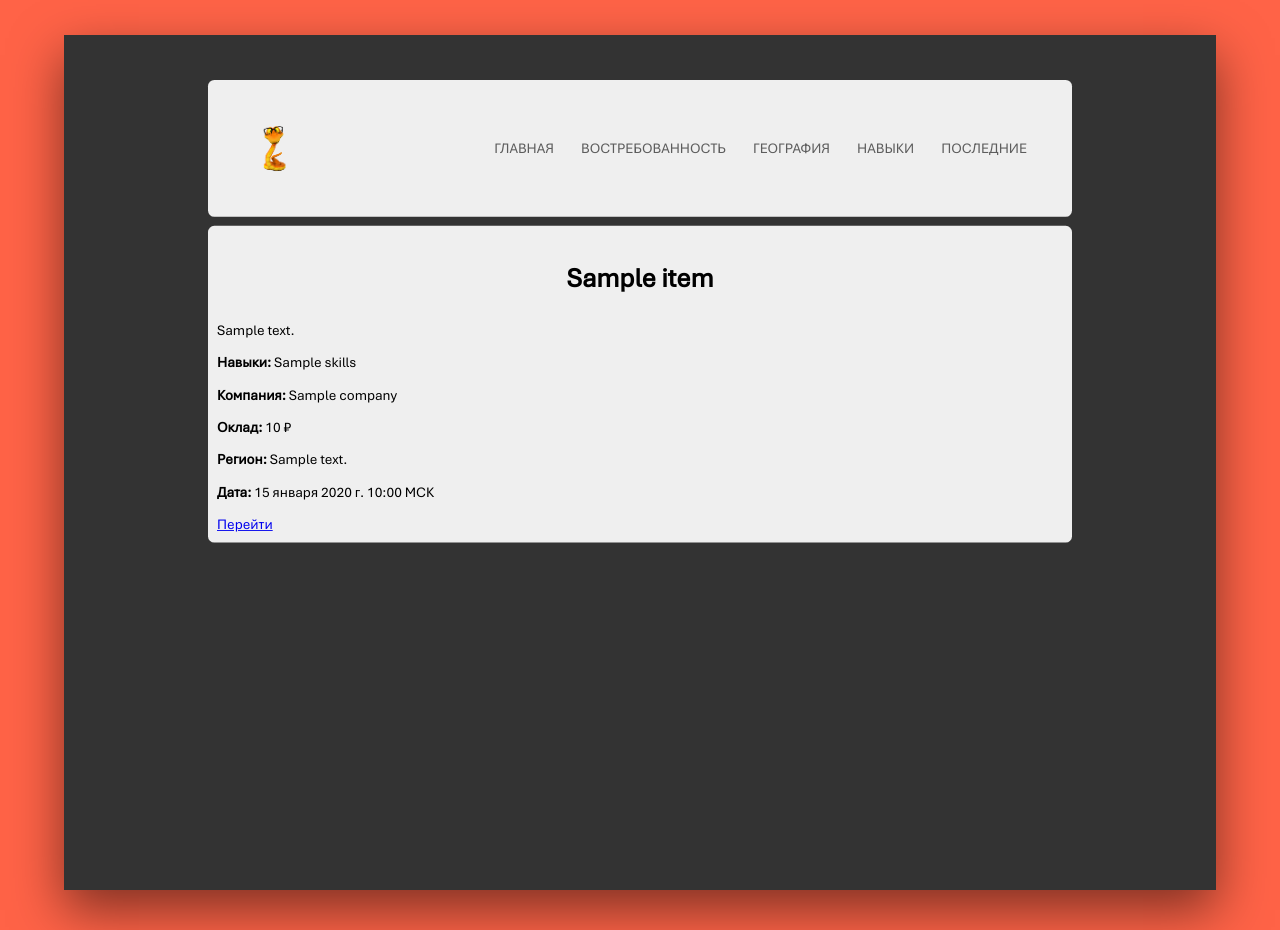
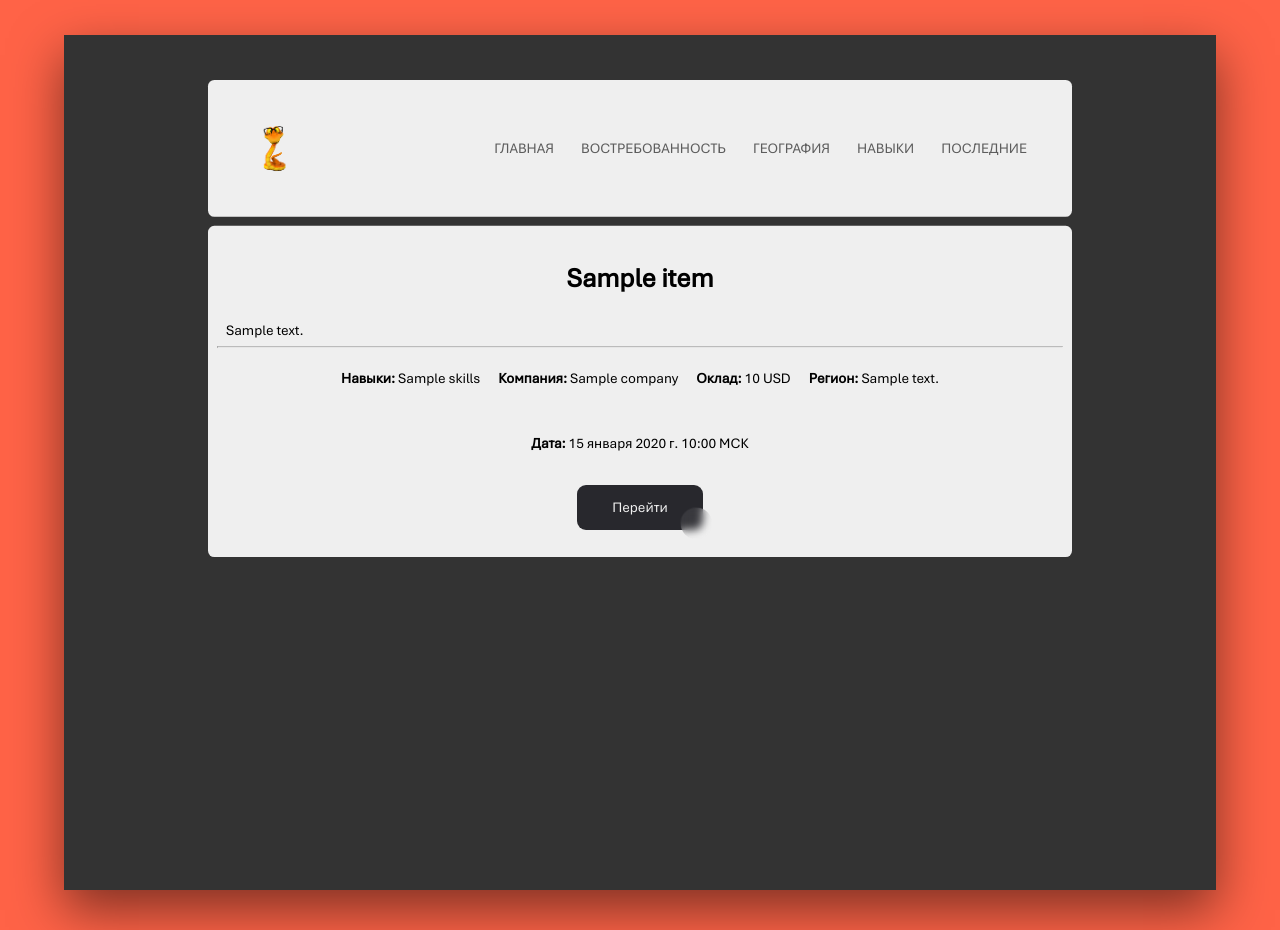
Before and after one commit to StalinidzeCorp/techprog, a Django app: template templates/latest.html in a window 1280 px wide. Shown: the top 930 px of the page. Run offline with Django 5.2, Linux system fonts and the light colour scheme; the template is opened without the code that fills it: most values are stand-ins (such as "Sample title", 1, 10 or a date in 2020); some libraries are stand-ins or nearby versions.

Commit message:
some more styles and bugfixes

```diff
--- a/static/css/base.css
+++ b/static/css/base.css
@@ -226,6 +226,24 @@ body {
   padding: 0px;
   height: 100%;
 }
+body::-webkit-scrollbar {
+  width: 6px;
+  height: 6px;
+}
+body::-webkit-scrollbar-track {
+  border-radius: 10px;
+  background: rgb(255, 255, 255);
+}
+body::-webkit-scrollbar-thumb {
+  border-radius: 10px;
+  background: rgba(0, 0, 0, 0.5);
+}
+body::-webkit-scrollbar-thumb:hover {
+  background: rgba(0, 0, 0, 0.4);
+}
+body::-webkit-scrollbar-thumb:active {
+  background: rgba(0, 0, 0, 0.9);
+}
 
 .wrapper {
   transform-origin: center bottom 0px;
@@ -302,5 +320,79 @@ body.tight .wrapper {
   font-weight: 700;
   text-align: center;
 }
+.card-latest .description {
+  padding: 0 10px;
+}
+.card-latest .itm-wrap {
+  display: flex;
+  padding: 0 10px;
+  flex-wrap: wrap;
+  gap: 20px;
+  justify-content: center;
+}
+.card-latest .btn-wrap {
+  display: flex;
+  justify-content: center;
+  margin: 20px 0;
+}
+.card-latest .btn-wrap .goto {
+  all: unset;
+  width: 100px;
+  height: 30px;
+  font-size: 16px;
+  background: transparent;
+  border: none;
+  position: relative;
+  color: #f0f0f0;
+  cursor: pointer;
+  z-index: 1;
+  padding: 10px 20px;
+  display: flex;
+  align-items: center;
+  justify-content: center;
+  white-space: nowrap;
+  user-select: none;
+  -webkit-user-select: none;
+  touch-action: manipulation;
+}
+.card-latest .btn-wrap .goto::after, .card-latest .btn-wrap .goto::before {
+  content: "";
+  position: absolute;
+  bottom: 0;
+  right: 0;
+  z-index: -99999;
+  transition: all 0.4s;
+}
+.card-latest .btn-wrap .goto::before {
+  transform: translate(0%, 0%);
+  width: 100%;
+  height: 100%;
+  background: #28282d;
+  border-radius: 10px;
+}
+.card-latest .btn-wrap .goto::after {
+  transform: translate(10px, 10px);
+  width: 35px;
+  height: 35px;
+  background: rgba(255, 255, 255, 0.0823529412);
+  backdrop-filter: blur(5px);
+  -webkit-backdrop-filter: blur(5px);
+  border-radius: 50px;
+}
+.card-latest .btn-wrap .goto:hover::before {
+  transform: translate(5%, 20%);
+  width: 110%;
+  height: 110%;
+}
+.card-latest .btn-wrap .goto:hover::after {
+  border-radius: 10px;
+  transform: translate(0, 0);
+  width: 100%;
+  height: 100%;
+}
+.card-latest .btn-wrap .goto:active::after {
+  transition: 0s;
+  transform: translate(0, 5%);
+}
 
 /*# sourceMappingURL=base.css.map */
--- a/templates/latest.html
+++ b/templates/latest.html
@@ -4,12 +4,15 @@
         <div class="card-latest">
             <p class="title">{{ item.name }}</p>
             <div class="description">{{ item.description|safe }}</div>
-            <p class="skills"><strong>Навыки: </strong>{{ item.skills }}</p>
-            <p class="company"><strong>Компания: </strong>{{ item.company }}</p>
-            <p class="salary"><strong>Оклад: </strong>{{ item.salary }} ₽</p>
-            <p class="address"><strong>Регион: </strong>{{ item.address }}</p>
-            <p class="published"><strong>Дата: </strong>{{ item.published_at }} МСК</p>
-            <a href="{{ item.url }}" class="goto">Перейти</a>
+            <hr>
+            <div class="itm-wrap">
+                <p class="skills"><strong>Навыки: </strong>{{ item.skills }}</p>
+                <p class="company"><strong>Компания: </strong>{{ item.company }}</p>
+                <p class="salary"><strong>Оклад: </strong>{{ item.salary }} {{ item.currency }}</p>
+                <p class="address"><strong>Регион: </strong>{{ item.address }}</p>
+                <p class="published"><strong>Дата: </strong>{{ item.published_at }} МСК</p>
+            </div>
+            <div class="btn-wrap"><a href="{{ item.url }}" class="goto">Перейти</a></div>
         </div>
     {% endfor %}
 {% endblock %}
```
Also changed, not shown: pythonDev/views.py (+13 -1 lines), static/css/base.sass (+77 -0 lines), 1 other file.
